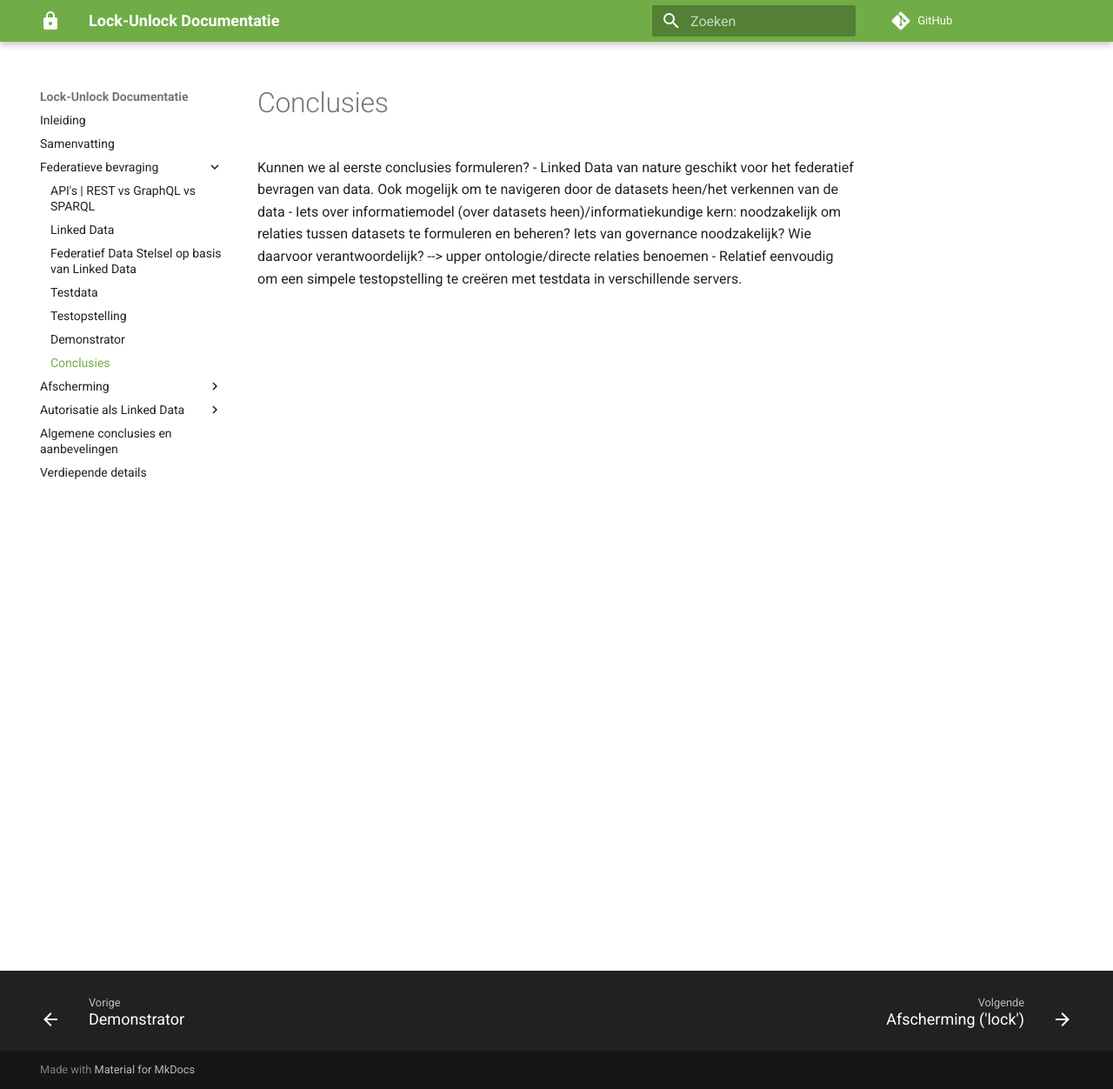
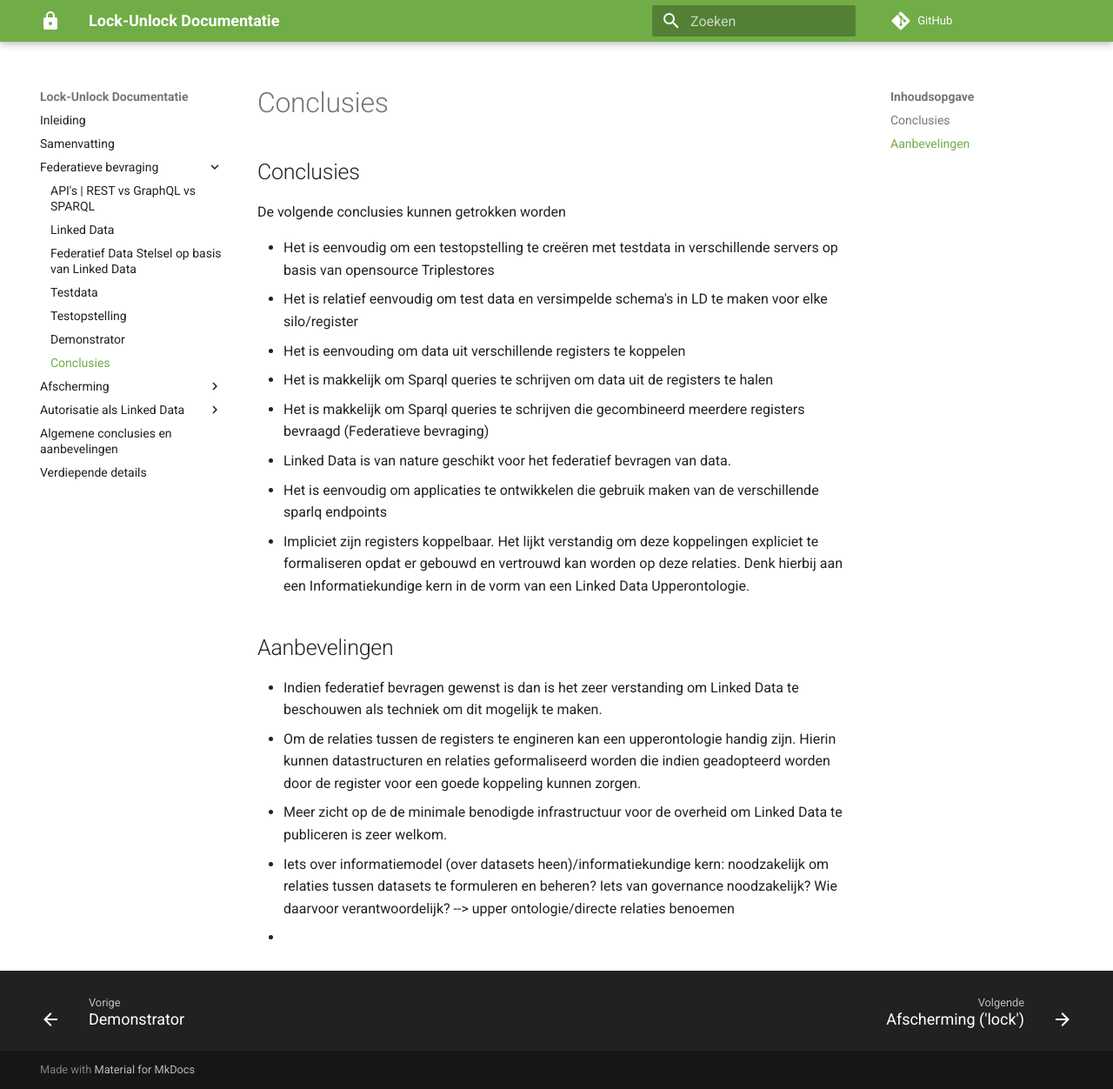
Before and after one commit to kadaster-labs/lock-unlock-docs, an MkDocs documentation site: the page built from docs/federatieve-bevraging/conclusies.md, in a window 1280 px wide and 1252 px high. Shown: the whole window at 87% size. Built offline with MkDocs 1.6.1 and Material for MkDocs 9.7.7, drawn with Linux system fonts in a browser that asks for light colours; comment, search, counter and statistics services are not loaded.

Commit message:
FDS conclusies v0.5

```diff
--- a/docs/federatieve-bevraging/conclusies.md
+++ b/docs/federatieve-bevraging/conclusies.md
@@ -1,8 +1,21 @@
 ---
 title: Conclusies
 ---
+## Conclusies
+De volgende conclusies kunnen getrokken worden
 
-Kunnen we al eerste conclusies formuleren?
-- Linked Data van nature geschikt voor het federatief bevragen van data. Ook mogelijk om te navigeren door de datasets heen/het verkennen van de data
+- Het is  eenvoudig om een testopstelling te creëren met testdata in verschillende servers op basis van opensource Triplestores
+- Het is relatief eenvoudig om test data en versimpelde schema's in LD te maken voor elke silo/register
+- Het is eenvouding om data uit verschillende registers te koppelen
+- Het is makkelijk om Sparql queries te schrijven om data uit de registers te halen
+- Het is makkelijk om Sparql queries te schrijven die gecombineerd meerdere registers bevraagd (Federatieve bevraging)
+- Linked Data is van nature geschikt voor het federatief bevragen van data.
+- Het is eenvoudig om applicaties te ontwikkelen die gebruik maken van de verschillende sparlq endpoints
+- Impliciet zijn registers koppelbaar. Het  lijkt verstandig om deze koppelingen expliciet te formaliseren opdat er gebouwd en vertrouwd kan worden op deze relaties. Denk hierbij aan een Informatiekundige kern in de vorm van een Linked Data Upperontologie.
+
+## Aanbevelingen
+- Indien federatief bevragen gewenst is dan is het zeer verstanding om Linked Data te beschouwen als techniek om dit mogelijk te maken.
+- Om de relaties tussen de registers te engineren kan een upperontologie handig zijn. Hierin kunnen datastructuren en relaties geformaliseerd worden die indien geadopteerd worden door de register voor een goede koppeling kunnen zorgen.
+- Meer zicht op de de minimale benodigde infrastructuur voor de overheid om Linked Data te publiceren is zeer welkom.
 - Iets over informatiemodel (over datasets heen)/informatiekundige kern: noodzakelijk om relaties tussen datasets te formuleren en beheren? Iets van governance noodzakelijk? Wie daarvoor verantwoordelijk? --> upper ontologie/directe relaties benoemen
-- Relatief eenvoudig om een simpele testopstelling te creëren met testdata in verschillende servers.
+-
```
